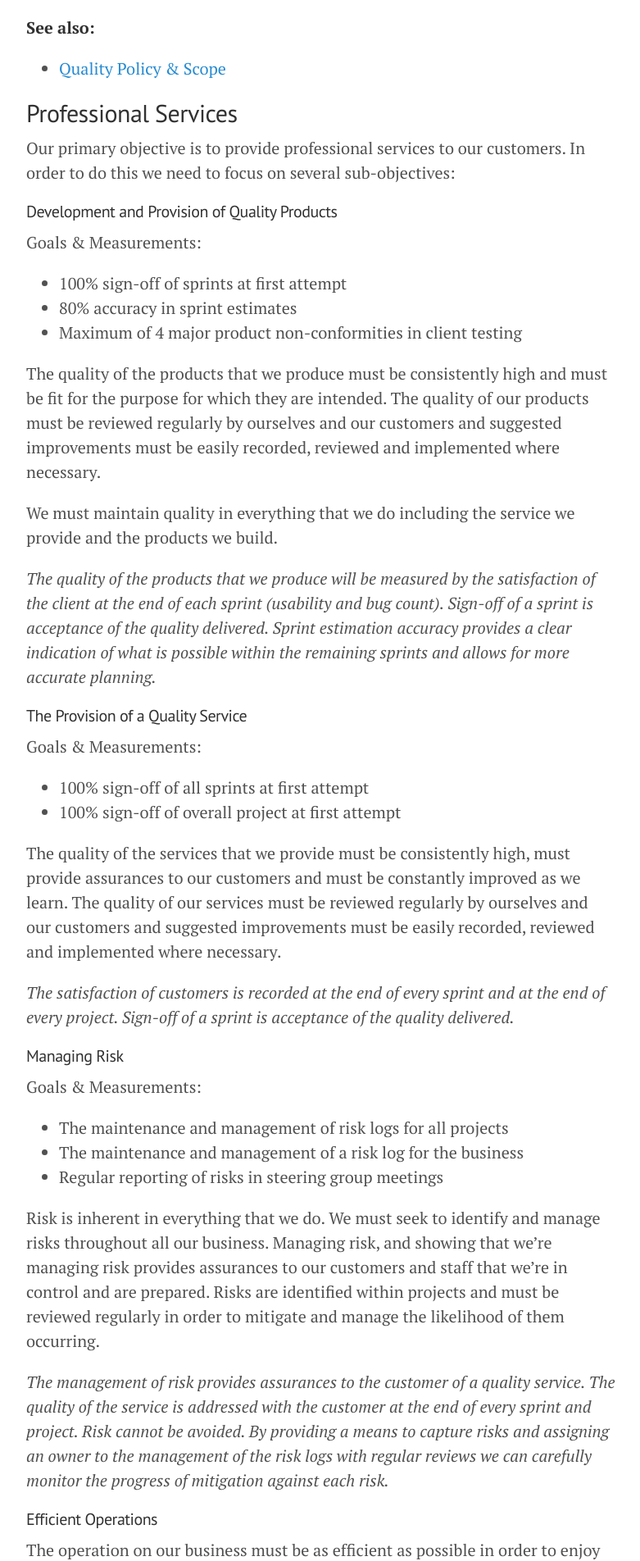
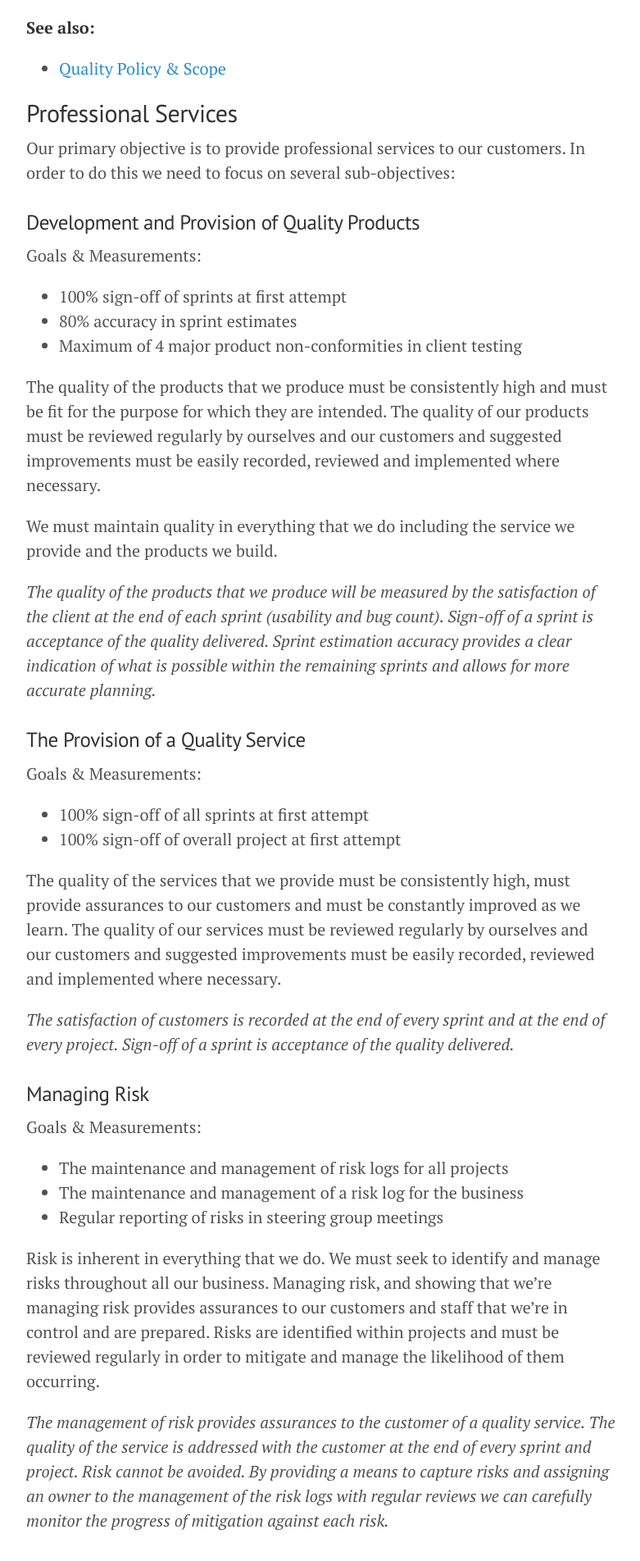
Before and after one commit to tormi/WunderWay, a Jekyll site: the page built from company/quality-objectives.md, in a window 1280 px wide. Shown: the part 591-2495 px from the top of the page at 82% size, without its empty margins (248-1029 px from the left). Built offline with Jekyll 4.4.1, drawn with Linux system fonts in a browser that asks for light colours; Markdown is read by kramdown in place of the engine named in the settings.

Commit message:
small text tweak

```diff
--- a/company/quality-objectives.md
+++ b/company/quality-objectives.md
@@ -28,7 +28,7 @@ The Quality Objectives are derived from the overall [WR Business Objectives](/co
 
 Our primary objective is to provide professional services to our customers. In order to do this we need to focus on several sub-objectives:
 
-####Development and Provision of Quality Products
+###Development and Provision of Quality Products
 
 Goals & Measurements:
 
@@ -42,7 +42,7 @@ We must maintain quality in everything that we do including the service we provi
 
 *The quality of the products that we produce will be measured by the satisfaction of the client at the end of each sprint (usability and bug count). Sign-off of a sprint is acceptance of the quality delivered. Sprint estimation accuracy provides a clear indication of what is possible within the remaining sprints and allows for more accurate planning.*
 
-####The Provision of a Quality Service
+###The Provision of a Quality Service
 
 Goals & Measurements:
 
@@ -53,7 +53,7 @@ The quality of the services that we provide must be consistently high, must prov
 
 *The satisfaction of customers is recorded at the end of every sprint and at the end of every project.  Sign-off of a sprint is acceptance of the quality delivered.*
 
-####Managing Risk
+###Managing Risk
 
 Goals & Measurements:
 
@@ -65,7 +65,7 @@ Risk is inherent in everything that we do. We must seek to identify and manage r
 
 *The management of risk provides assurances to the customer of a quality service. The quality of the service is addressed with the customer at the end of every sprint and project. Risk cannot be avoided. By providing a means to capture risks and assigning an owner to the management of the risk logs with regular reviews we can carefully monitor the progress of mitigation against each risk.*
 
-####Efficient Operations
+###Efficient Operations
 
 The operation on our business must be as efficient as possible in order to enjoy bigger margins and to be competitive in our pricing.
 
```
